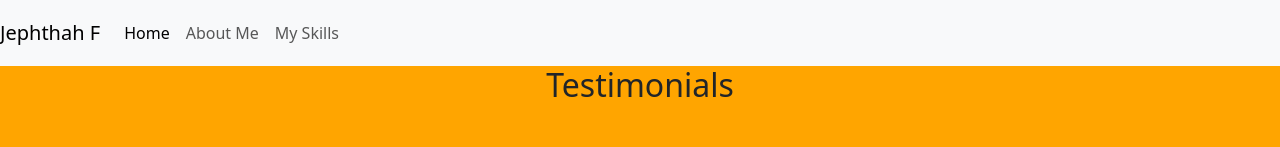
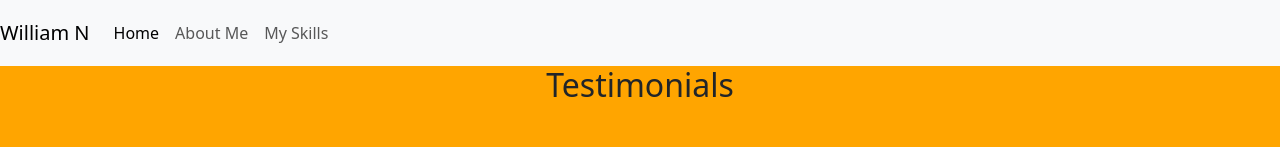
Before and after one commit to zombieqwnzo/SYEP-Boone-William-Nazario, a plain HTML site: page testimonials.html in a window 1280 px wide. Shown: the top 147 px of the page. Drawn offline with nearby package versions, Linux system fonts and the light colour scheme; a script that the page names is missing.

Commit message:
testimonials.html

```diff
--- a/testimonials.html
+++ b/testimonials.html
@@ -14,7 +14,7 @@
 </head>
 <nav class="navbar navbar-expand-lg bg-body-tertiary">
     <a class="navbar-brand" href="#">
-      Jephthah F
+      William N
     </a>
     <button class="navbar-toggler" type="button" data-bs-toggle="collapse" data-bs-target="#navbarNavAltMarkup" aria-controls="navbarNavAltMarkup" aria-expanded="false" aria-label="Toggle navigation">
       <span class="navbar-toggler-icon"></span>
```
